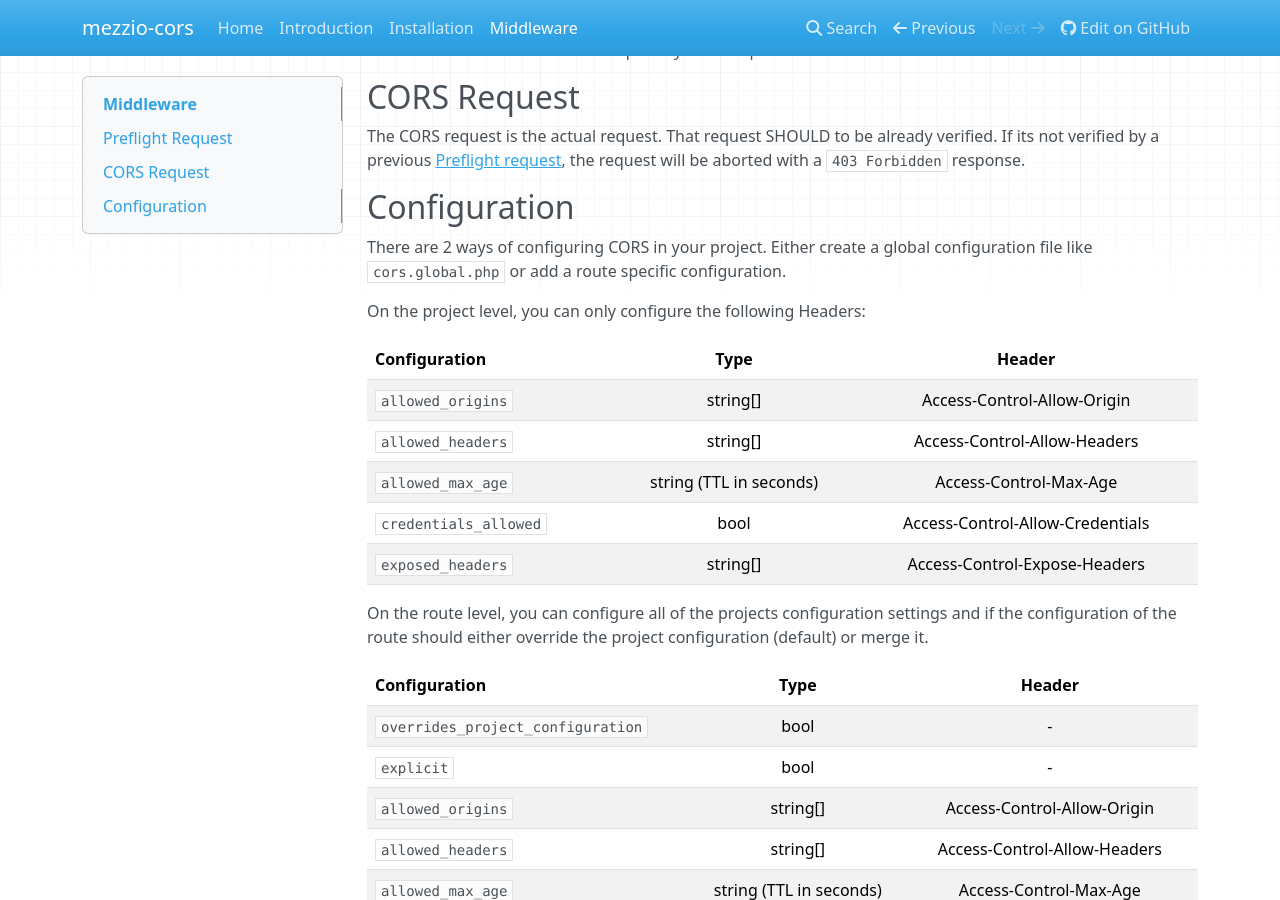
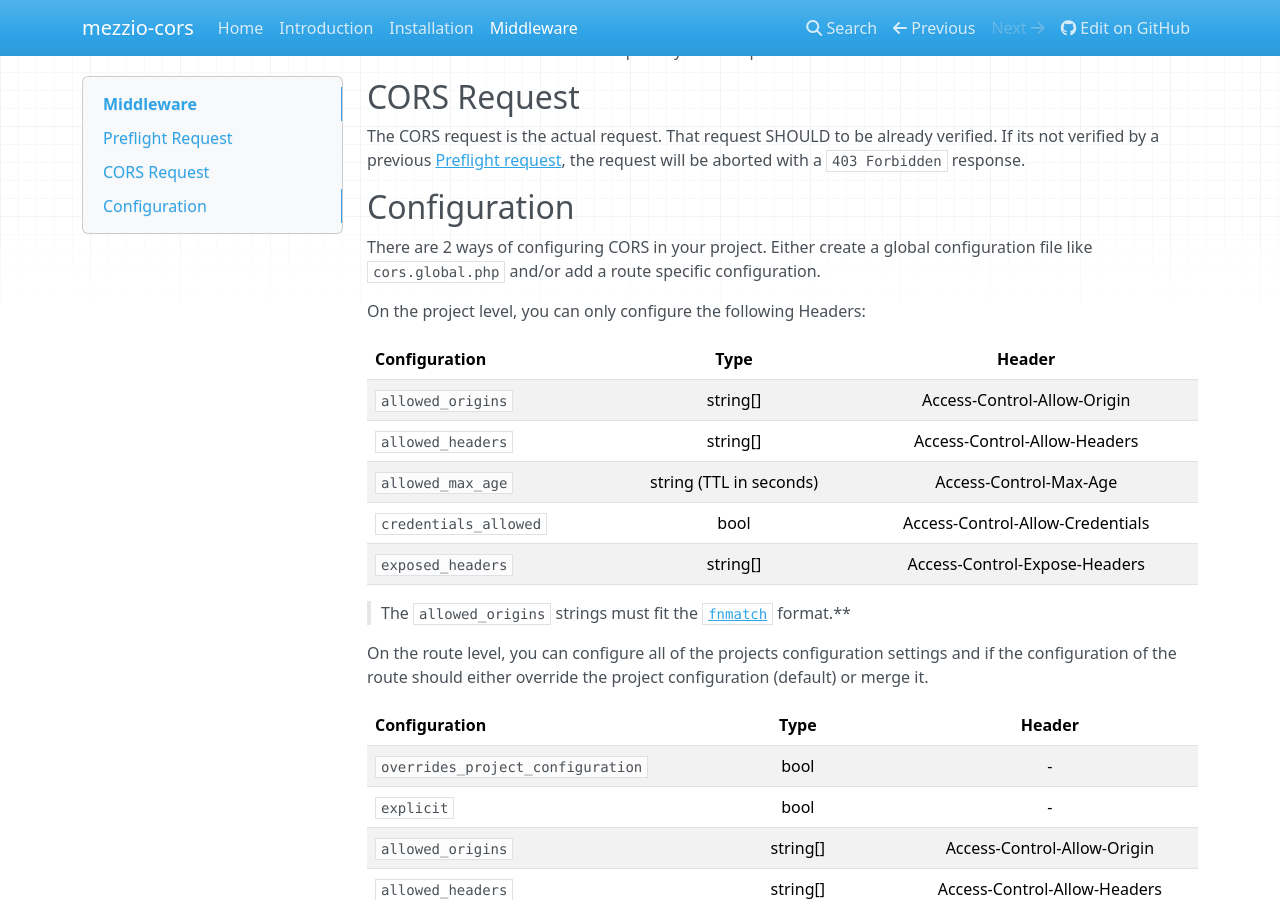
Before and after one commit to mezzio/mezzio-cors, an MkDocs documentation site: the page built from docs/book/v1/middleware.md, in a window 1280 px wide and 900 px high, scrolled down 471 px. Built offline with MkDocs 1.6.1, drawn with Linux system fonts in a browser that asks for light colours; nearby versions of some CDN libraries.

Commit message:
qa: optimize documentation
Signed-off-by: Maximilian Bösing <2189546+boesing@users.noreply.github.com>

```diff
--- a/docs/book/v1/middleware.md
+++ b/docs/book/v1/middleware.md
@@ -30,7 +30,7 @@ the request will be aborted with a `403 Forbidden` response.
 ## Configuration
 
 There are 2 ways of configuring CORS in your project. Either create a global
-configuration file like `cors.global.php` or add a route specific configuration.
+configuration file like `cors.global.php` and/or add a route specific configuration.
 
 On the project level, you can only configure the following Headers:
 
@@ -41,6 +41,8 @@ On the project level, you can only configure the following Headers:
 | `allowed_max_age` | string (TTL in seconds) | Access-Control-Max-Age
 | `credentials_allowed` | bool | Access-Control-Allow-Credentials
 | `exposed_headers` | string[] | Access-Control-Expose-Headers
+
+> The `allowed_origins` strings must fit the [`fnmatch`](https://www.php.net/manual/en/function.fnmatch.php) format.**
 
 On the route level, you can configure all of the projects configuration settings
 and if the configuration of the route should either override the project
```
